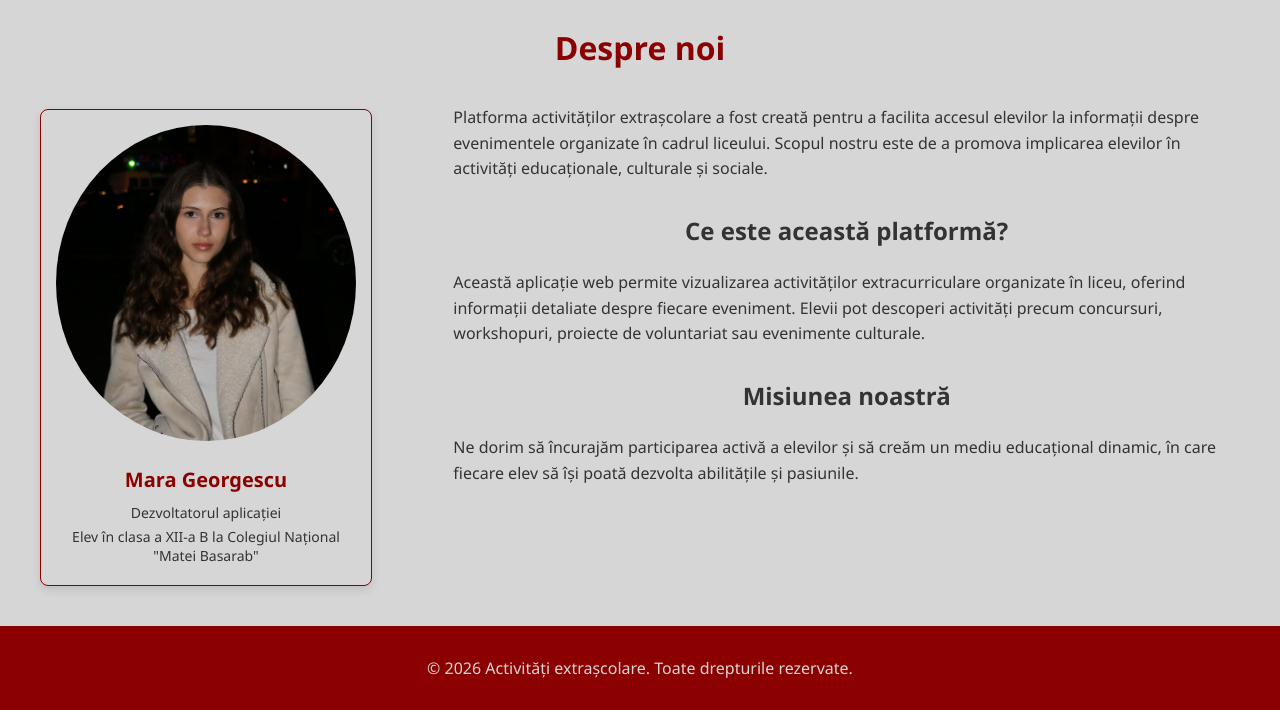
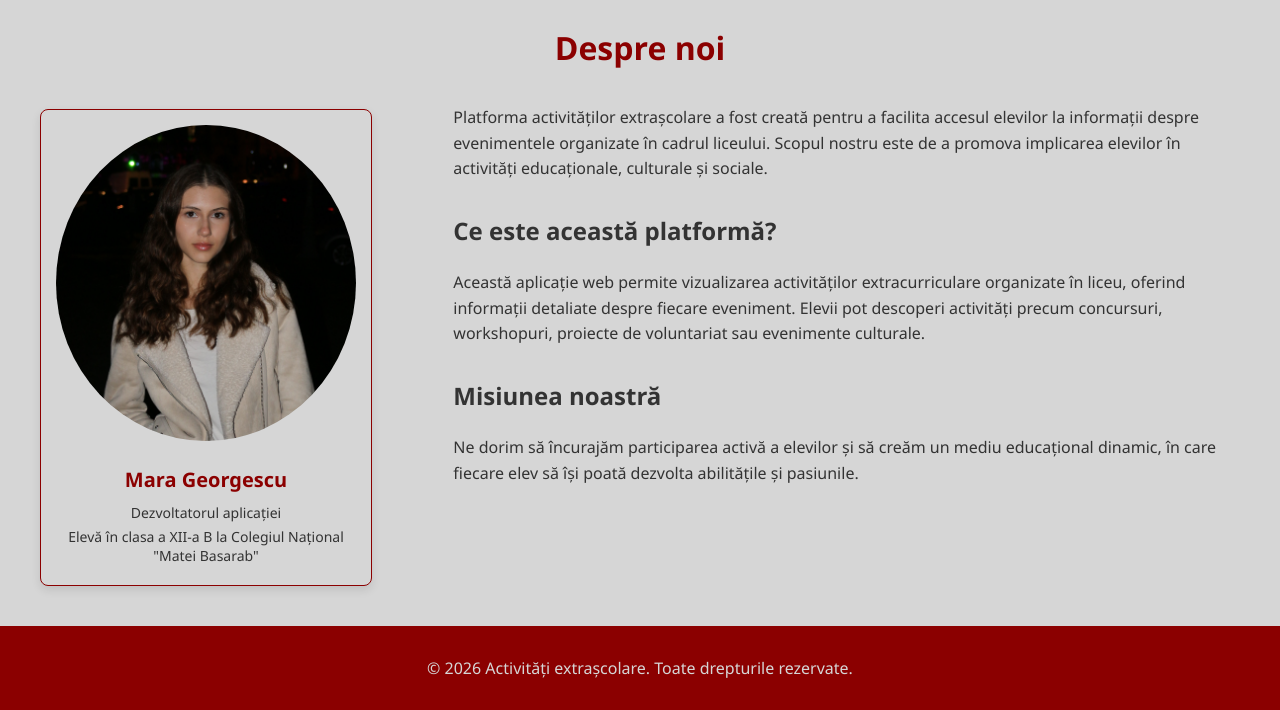
Before and after one commit to mara-1104/ATESTAT-INFORMATICA-2026, a Django app: page /despre/ in a window 1280 px wide. Shown: the part 254-964 px from the top of the page. Run offline with Django 5.2, Linux system fonts and the light colour scheme.

Commit message:
varianta finala3

```diff
--- a/ACTIVITATI_EXTRASCOLARE/activitati/templates/despre.html
+++ b/ACTIVITATI_EXTRASCOLARE/activitati/templates/despre.html
@@ -11,7 +11,7 @@
                 <img src="/static/img/elev1.jpg" alt="Mara Georgescu">
                 <h3>Mara Georgescu</h3>
                 <p>Dezvoltatorul aplicației</p>
-                <p>Elev în clasa a XII-a B la Colegiul Național "Matei Basarab"</p>
+                <p>Elevă în clasa a XII-a B la Colegiul Național "Matei Basarab"</p>
             </div>
         </div>
         <div class="about-paragraphs">
--- a/ACTIVITATI_EXTRASCOLARE/static/style.css
+++ b/ACTIVITATI_EXTRASCOLARE/static/style.css
@@ -274,11 +274,11 @@ footer {
     margin: 5px 0;
 }
 
-/* Styling for the Despre page */
+
 .about-section {
     display: flex;
     flex-direction: column;
-    align-items: center;
+    align-items: flex;
     margin: 20px;
 }
 
@@ -305,6 +305,13 @@ footer {
     color: #333333;
     font-size: 16px;
     line-height: 1.6;
+}
+
+.about-paragraphs h2, .about-paragraphs h3 {
+    text-align: left !important;
+    margin-left: 0;
+    margin-right: auto;
+    width: 100%;
 }
 
 .team-container {
```
